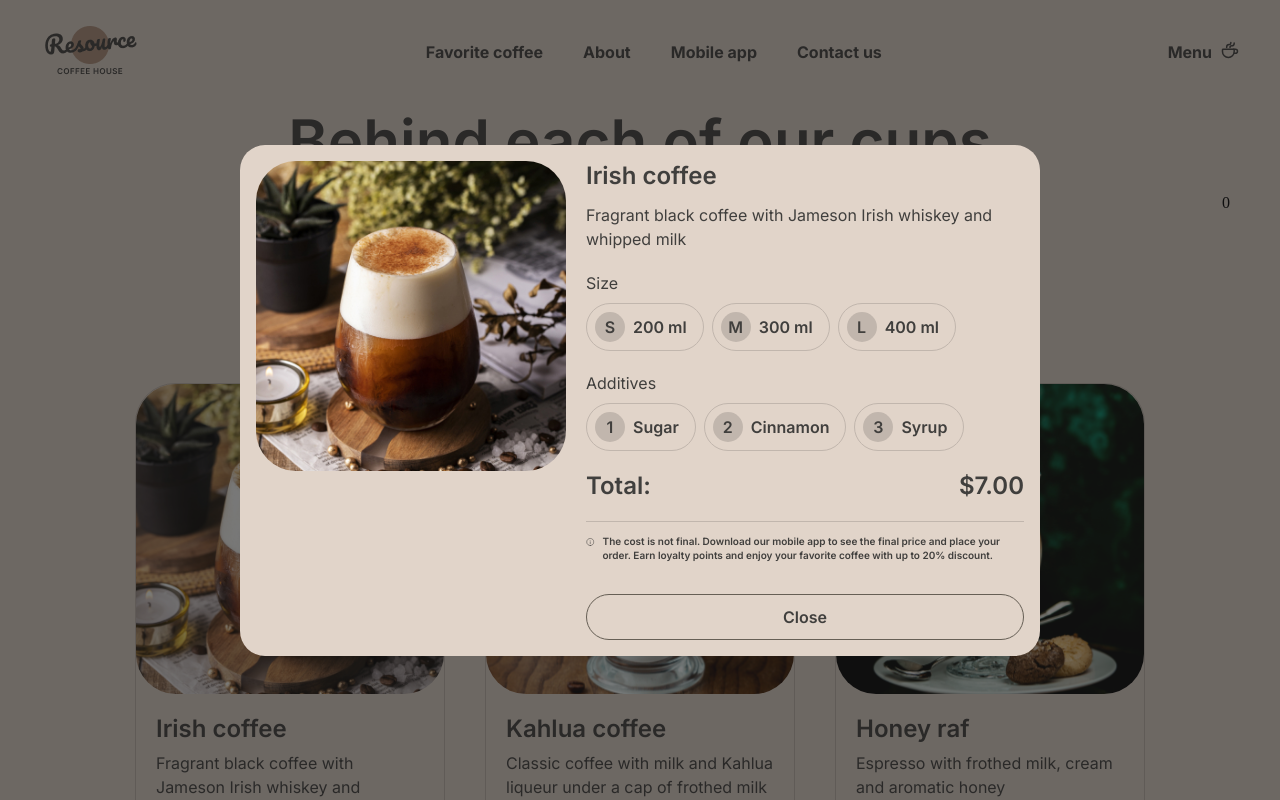
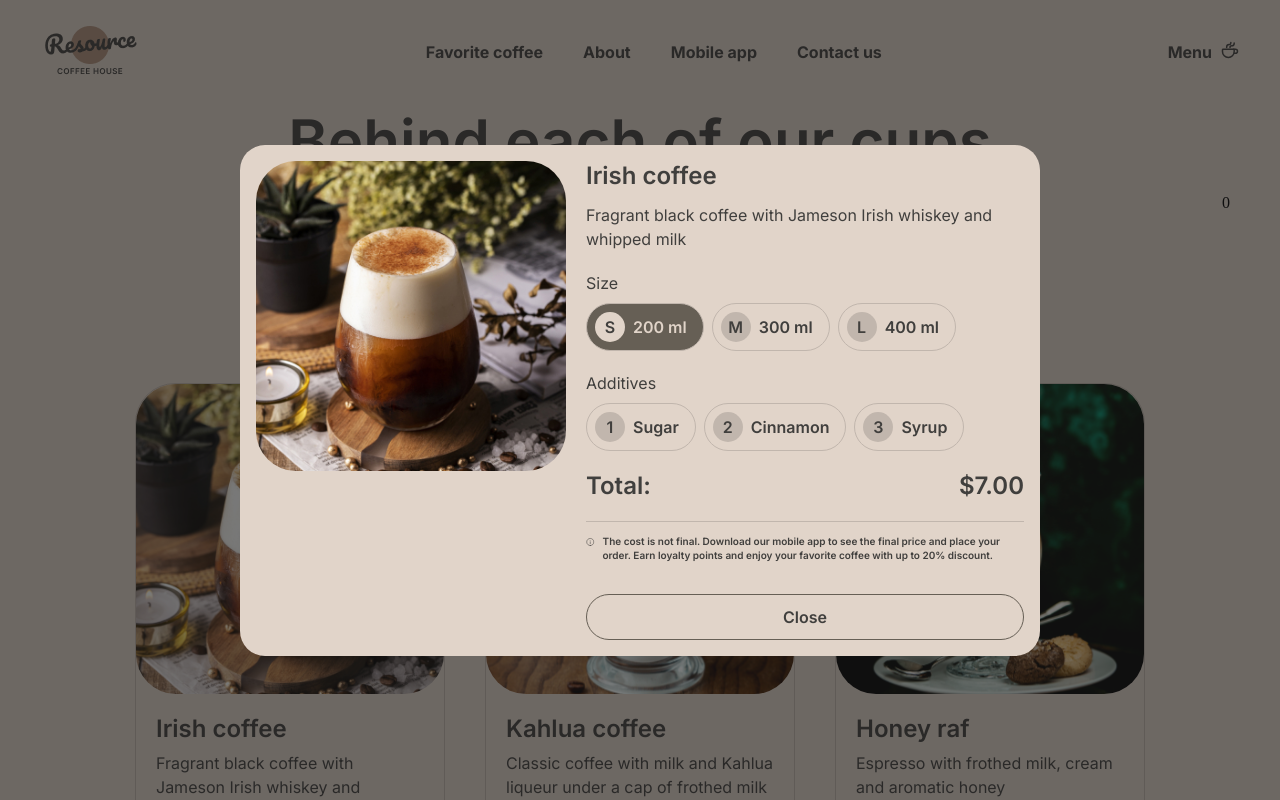
Before and after one commit to MiLee777/coffee-house-redux, a React (Create React App) app: page /menu in a window 1280 px wide. Both pictures are taken after a click on the element 290 px from the left and 631 px from the top of the page. Shown: the top 800 px of the page. Built offline with nearby package versions, Linux system fonts and the light colour scheme; some icons are missing.

Commit message:
feat: add filter catefory sizes and additives to content menu

```diff
--- a/src/Components/MenuPage/Cart/Quantity.js
+++ b/src/Components/MenuPage/Cart/Quantity.js
@@ -12,7 +12,7 @@
   }
 
   return (
-    <div className="menu__quantity">
+    <div className="menu__quantity" onClick={(e) => e.stopPropagation()}>
       <button onClick={removeQuantity} className="quantity-btn"> - </button>
       <span className="quantity">{quantity}</span>
       <button onClick={addQuantity} className="quantity-btn"> + </button>
--- a/src/Components/MenuPage/DishesComponents/Dish.js
+++ b/src/Components/MenuPage/DishesComponents/Dish.js
@@ -33,7 +33,7 @@
         </div>
         <div className="box__content-add">
           <p className="box__content-title">${item.price}</p>
-          <Quantity quantity={quantity} setQuantity={setQuantity} />
+          <Quantity quantity={quantity} setQuantity={setQuantity}/>
           <button className="box__content-btn"
             onClick={ handleAddToCart }
           >
--- a/src/Components/MenuPage/Modal/Modal.Menu/Content.Menu.js
+++ b/src/Components/MenuPage/Modal/Modal.Menu/Content.Menu.js
@@ -1,13 +1,16 @@
 import { useDispatch, useSelector } from "react-redux";
 import { dataMenu } from "../../../../Data/dataMenu";
 import "./style.menu.css";
-import { addItemToMenu, getTotalPriceToMenu } from "../../../../redux/menuSlice";
+import { filterCategoryAdditives, filterCategorySize, getSelectedCategoryAdditives, getSelectedCategorySize } from "../../../../redux/menuSlice";
+
 
 export const ContentMenu = ({ setIsOpenModalMenu, item }) => {
 
   const dishesToMenu = dataMenu.find(dish => item.id === dish.id);
   const dispatch = useDispatch();
-  const totalPriceToMenu = useSelector(getTotalPriceToMenu);
+  const selectedCategorySize = useSelector(getSelectedCategorySize);
+  const selectedCategoryAdditives = useSelector(getSelectedCategoryAdditives)
+
 
   return (
     <div className="modal-menu__content"
@@ -26,11 +29,13 @@
             <div className="option__btns">
               {Object.entries(dishesToMenu.sizes).map(([key, size]) => {
                 return (
-                  <div className="option__btn" key={key}>
-                    <div className="option">
+                  <div onClick={() => {dispatch(filterCategorySize(key))}}
+                  className={`option__btn ${ selectedCategorySize === key ? "option__btn_active" : "" }`}
+                  key={key}>
+                    <div className={`option ${ selectedCategorySize === key ? "option_active" : "" }`}>
                       {key.toLocaleUpperCase()}
                     </div>
-                    <span className="modal-menu__text">{size.size}</span>
+                    <span className={`modal-menu__text ${ selectedCategorySize === key ? "modal-menu__text_active" : "" }`}>{size.size}</span>
                   </div>
                 )
               })}
@@ -43,11 +48,13 @@
                 const numericKey = parseInt(key, 10);
                 const adjustedKey = isNaN(numericKey) ? key : numericKey + 1;
                 return (
-                  <div className="option__btn" key={key}>
-                    <div className="option">
+                  <div onClick={() => {dispatch(filterCategoryAdditives(key))}}
+                  className={`option__btn ${ selectedCategoryAdditives === key ? "option__btn_active" : "" }`}
+                  key={key}>
+                    <div className={`option ${ selectedCategoryAdditives === key ? "option_active" : "" }`}>
                       {adjustedKey}
                     </div>
-                    <span className="modal-menu__text">{additive.name}</span>
+                    <span className={`modal-menu__text ${ selectedCategoryAdditives === key ? "modal-menu__text_active" : "" }`}>{additive.name}</span>
                   </div>
                 )
               })}
--- a/src/Components/MenuPage/Modal/Modal.Menu/style.menu.css
+++ b/src/Components/MenuPage/Modal/Modal.Menu/style.menu.css
@@ -90,9 +90,15 @@
   border: 1px solid var(--border-light);
   border-radius: 100px;
   padding: 8px 16px 8px 8px;
+  transition: 0.5s ease-in-out;
 }
 
-.option {
+.option__btn:hover,
+.option__btn_active {
+  background: var(--background-container);
+}
+
+.option__btn .option {
   width: 30px;
   height: 30px;
   display: flex;
@@ -106,10 +112,22 @@
   line-height: 150%;
   text-align: center;
   color: var(--text-dark);
+  transition: 0.5s ease-in-out;
+}
+
+.option__btn:hover .option,
+.option__btn .option_active {
+  background: var(--text-light);
 }
 
 .option__btn span {
   font-weight: 600;
+  transition: 0.5s ease-in-out;
+}
+
+.option__btn:hover .modal-menu__text,
+.option__btn .modal-menu__text_active  {
+  color: var(--text-light);
 }
 
 .modal-menu__total {
--- a/src/redux/menuSlice.js
+++ b/src/redux/menuSlice.js
@@ -3,31 +3,21 @@
 export const menuSlice = createSlice({
   name: "menu",
   initialState: {
-    menuItems: [],
-    totalPriceToMenu: 0,
+    selectedCategorySize: "s",
+    selectedCategoryAdditives: ""
   },
   reducers: {
-    addItemToMenu: (state, action) => {
-      const { price, size, additives } = action.payload;
+    filterCategorySize: (state, action) => {
+      state.selectedCategorySize = action.payload
+    },
 
-      // Вычисление общей цены элемента с учётом размера и добавок
-      const basePrice = parseFloat(price); // Начальная цена
-      const sizePrice = parseFloat(size.add); // Добавочная цена за выбранный размер
-      const additivesPrice = additives.reduce((total, additive) => total + parseFloat(additive.add), 0); // Сумма всех добавок
-
-      const totalItemPrice = basePrice + sizePrice + additivesPrice;
-
-      // Добавление новой позиции в меню
-      state.menuItems.push({ ...action.payload, totalPrice: totalItemPrice });
-
-      // Обновление общей суммы
-      state.totalPriceToMenu += totalItemPrice;
+    filterCategoryAdditives: (state, action) => {
+      state.selectedCategoryAdditives = action.payload
     }
   }
 })
 
-export const getTotalPriceToMenu = state => state.menu.totalPriceToMenu;
-
-export const { addItemToMenu } = menuSlice.actions;
-export const getMenuItems = state => state.menu.menuItems;
+export const { filterCategorySize, filterCategoryAdditives } = menuSlice.actions;
+export const getSelectedCategorySize = state => state.menu.selectedCategorySize;
+export const getSelectedCategoryAdditives = state => state.menu.selectedCategoryAdditives;
 export default menuSlice.reducer;
```
